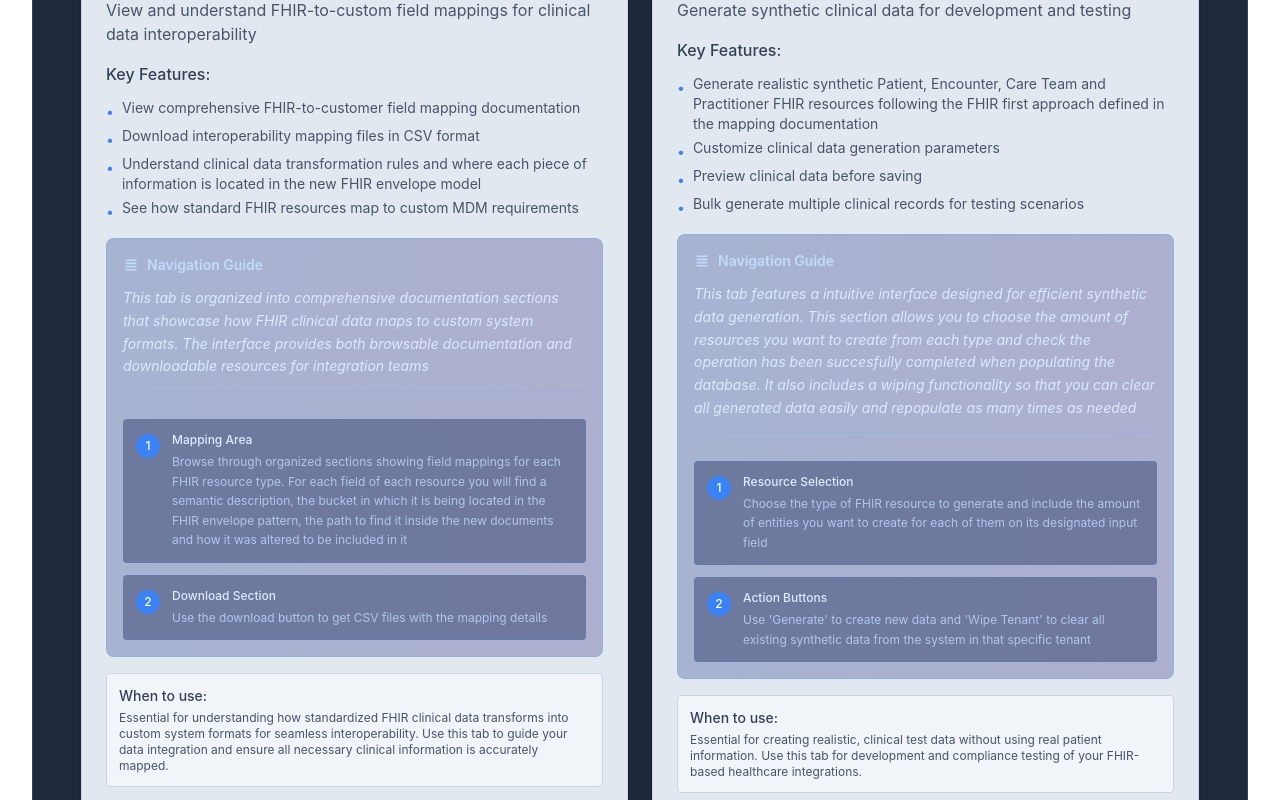
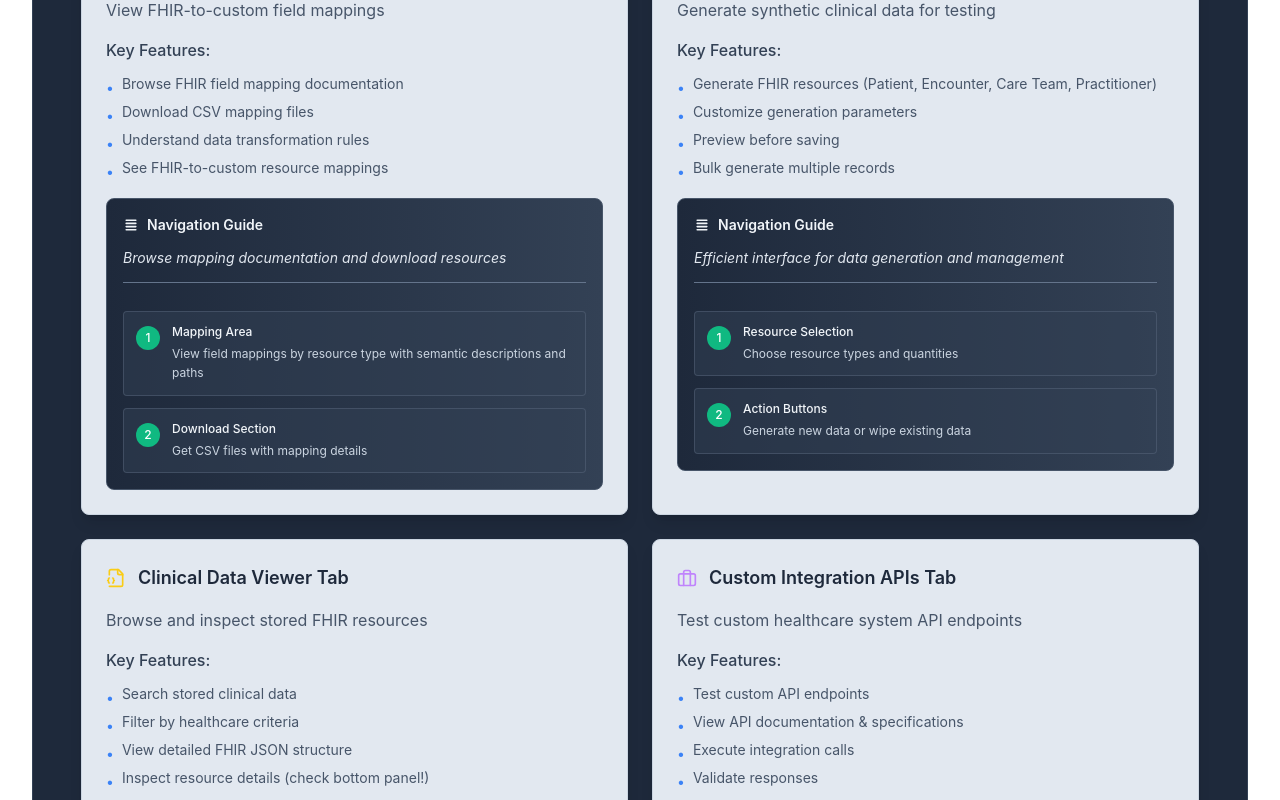
Before and after one commit to mongodb-industry-solutions/hybrid-fhir-odl, a Next.js app in the folder frontend/: page / in a window 1280 px wide. Shown: the part 1460-2260 px from the top of the page. Built offline with nearby package versions, Linux system fonts and the light colour scheme.

Commit message:
Improve Explanation tab readability and reduce information

```diff
--- a/frontend/components/views/ExplanationTab.jsx
+++ b/frontend/components/views/ExplanationTab.jsx
@@ -87,76 +87,78 @@ const ExplanationTab = () => {
     {
       icon: <GitCompare className="text-blue-400" size={20} />,
       title: "FHIR Mappings Tab",
-      description: "View and understand FHIR-to-custom field mappings for clinical data interoperability",
+      description: "View FHIR-to-custom field mappings",
       features: [
-        "View comprehensive FHIR-to-customer field mapping documentation",
-        "Download interoperability mapping files in CSV format",
-        "Understand clinical data transformation rules and where each piece of information is located in the new FHIR envelope model",
-        "See how standard FHIR resources map to custom MDM requirements"
+        "Browse FHIR field mapping documentation",
+        "Download CSV mapping files",
+        "Understand data transformation rules",
+        "See FHIR-to-custom resource mappings"
       ],
-      usage: "Essential for understanding how standardized FHIR clinical data transforms into custom system formats for seamless interoperability. Use this tab to guide your data integration and ensure all necessary clinical information is accurately mapped.",
-      navigationGuide: "This tab is organized into comprehensive documentation sections that showcase how FHIR clinical data maps to custom system formats. The interface provides both browsable documentation and downloadable resources for integration teams. **Mapping Area**: Browse through organized sections showing field mappings for each FHIR resource type. For each field of each resource you will find a semantic description, the bucket in which it is being located in the FHIR envelope pattern, the path to find it inside the new documents and how it was altered to be included in it. **Download Section**: Use the download button to get CSV files with the mapping details."},
+      usage: "Essential for understanding how FHIR data transforms to custom formats. Guide your integration and ensure accurate mapping.",
+      navigationGuide: "Browse mapping documentation and download resources. **Mapping Area**: View field mappings by resource type with semantic descriptions and paths. **Download Section**: Get CSV files with mapping details."},
     {
       icon: <Beaker className="text-green-400" size={20} />,
       title: "Synthetic Clinical Data Tab",
-      description: "Generate synthetic clinical data for development and testing",
+      description: "Generate synthetic clinical data for testing",
       features: [
-        "Generate realistic synthetic Patient, Encounter, Care Team and Practitioner FHIR resources following the FHIR first approach defined in the mapping documentation",
-        "Customize clinical data generation parameters",
-        "Preview clinical data before saving",
-        "Bulk generate multiple clinical records for testing scenarios"
+        "Generate FHIR resources (Patient, Encounter, Care Team, Practitioner)",
+        "Customize generation parameters",
+        "Preview before saving",
+        "Bulk generate multiple records"
       ],
-      usage: "Essential for creating realistic, clinical test data without using real patient information. Use this tab for development and compliance testing of your FHIR-based healthcare integrations.",
-      navigationGuide: "This tab features a intuitive interface designed for efficient synthetic data generation. This section allows you to choose the amount of resources you want to create from each type and check the operation has been succesfully completed when populating the database. It also includes a wiping functionality so that you can clear all generated data easily and repopulate as many times as needed. **Resource Selection**: Choose the type of FHIR resource to generate and include the amount of entities you want to create for each of them on its designated input field. **Action Buttons**: Use 'Generate' to create new data and 'Wipe Tenant' to clear all existing synthetic data from the system in that specific tenant."
+      usage: "Create realistic test data without real patient information. Perfect for development and compliance testing.",
+      navigationGuide: "Efficient interface for data generation and management. **Resource Selection**: Choose resource types and quantities. **Action Buttons**: Generate new data or wipe existing data."
     },
     {
       icon: <FileJson2 className="text-yellow-400" size={20} />,
       title: "Clinical Data Viewer Tab",
-      description: "Browse and inspect FHIR clinical resources stored in your healthcare data repository",
+      description: "Browse and inspect stored FHIR resources",
       features: [
-        "Search through all the synthetic clinical data resources that have been created and stored",
-        "Filter clinical data by various healthcare criteria",
-        "View detailed FHIR JSON structure and clinical elements of each resource once you click the Open button. Make sure to check the bottom part of the tab to see all resource details!",
+        "Search stored clinical data",
+        "Filter by healthcare criteria",
+        "View detailed FHIR JSON structure",
+        "Inspect resource details (check bottom panel!)"
       ],
-      usage: "Critical for examining stored clinical data, validating FHIR resource integrity, and monitoring your healthcare data quality. Use this tab to ensure your FHIR resources are correctly formatted and contain the expected clinical information.",
-      navigationGuide: "This tab uses a layered approach with search controls at the top, a scrollable resource list on the left top corner, and an expandable detail panel at the bottom. This design allows efficient browsing through large datasets while providing detailed inspection capabilities. **Search & Filter Bar**: Use the top section to search and filter resources by local ID, Case Number, or other criteria. **Resource List**: Browse through the top left section showing all available resources from which to search (Patients,Practitioners ... ). **Detailed View**: Click the 'Open' button on any resource to expand the bottom panel. **Bottom Panel**: Scroll down to see complete resource details in both formatted and JSON views."
+      usage: "Examine stored data, validate FHIR integrity, and monitor data quality. Ensure resources are correctly formatted.",
+      navigationGuide: "Layered browsing with search, list, and detail views. **Search & Filter**: Top section for ID/criteria filtering. **Resource List**: Browse available resources. **Detail View**: Click 'Open' to expand bottom panel with complete resource details."
     },
     {
       icon: <Briefcase className="text-purple-400" size={20} />,
       title: "Custom Integration APIs Tab",
-      description: "Test and interact with custom healthcare system API endpoints using clinical parameters",
+      description: "Test custom healthcare system API endpoints",
       features: [
-        "Test custom system API endpoints with clinical parameters",
-        "View custom API documentation and healthcare specifications",
-        "Execute real integration calls and validate responses"
+        "Test custom API endpoints",
+        "View API documentation & specifications",
+        "Execute integration calls",
+        "Validate responses"
       ],
-      usage: "Essential for testing FHIR-to-custom integrations and ensuring clinical data flows correctly between modern FHIR systems and existing healthcare infrastructure.",
-      navigationGuide: "This tab provides a comprehensive API testing environment with dual functionality - both interactive testing and detailed documentation. The interface splits into distinct sections for efficient workflow between testing endpoints and referencing specifications. **API Tester Section**: Use the main panel to select the specific endpoint and the method (POST or GET) to use. **Documentation Tab**: Switch to the documentation tab for detailed API specifications and examples. This section will be very valuable when trying to understand how each endpoint works. **Parameter Forms**: Fill in required fields with clinical data to test different scenarios.If you don't have an specific resource in mind, try our 'Load Preset' functionality, which will allow you to do a quick search based on preset parameters. Then, use the 'Execute Request' button to send your request and get the results. **Response Panel**: Check the bottom part of the tab for API responses and validation results."
+      usage: "Test FHIR-to-custom integrations and ensure data flows correctly between systems.",
+      navigationGuide: "Dual testing and documentation environment. **API Tester**: Select endpoints and methods. **Documentation**: View API specs and examples. **Parameter Forms**: Fill fields or use 'Load Preset'. **Response Panel**: View API results."
     },
     {
       icon: <ServerCog className="text-indigo-400" size={20} />,
       title: "FHIR Clinical API Tab",
-      description: "Direct interface to test FHIR clinical API endpoints",
+      description: "Test FHIR clinical API endpoints",
       features: [
-        "Execute standard FHIR API operations (GET, POST, PUT, DELETE)",
-        "Test clinical resource creation, updates, and search queries",
-        "Real-time clinical API response inspection and validation"
+        "Execute FHIR operations (GET, POST, PUT, DELETE)",
+        "Test resource creation, updates, and searches",
+        "Real-time API response inspection"
       ],
-      usage: "Your primary tool for testing FHIR clinical operations and ensuring your healthcare data management is aligned with the standards.",
-      navigationGuide: "This tab follows a structured workflow approach for FHIR API testing, guiding you from operation selection through execution to results analysis. Each section builds upon the previous one to ensure comprehensive API validation. **FHIR Search Selector**: Choose between accelerated and canonical search for your next query. **Resource Configuration**: Select FHIR resource type to search for from the dropdown on the right. **Sample Filtering Section**: If you don't want to fill in all the filters and parameters for a query, feel free to try any of the preset filtering examples we share. These are divided by query type (basic, demographic, combined, etc.). **Search Parameter Section**: If, on the other hand, you want full control over your search parameters, use the form fields provided to specify every constraint you can think of. **Execute & Results**: Use the 'Execute' button and view responses in the results panel below.This results panel will show you the complete MongoDB pipeline based on your query parameters as well as the JSON response returned by the API."
+      usage: "Primary tool for testing FHIR operations and ensuring data management aligns with standards.",
+      navigationGuide: "Structured workflow for comprehensive FHIR testing. **Search Selector**: Choose search type. **Resource Config**: Select resource type. **Sample Filtering**: Use preset examples. **Custom Parameters**: Full control over search constraints. **Execute & Results**: View responses and MongoDB pipeline."
     },
     {
       icon: <Book className="text-orange-400" size={20} />,
       title: "Healthcare API Documentation Tab",
-      description: "Comprehensive documentation for FHIR and healthcare integration APIs",
+      description: "Reference documentation for APIs",
       features: [
-        "Complete FHIR API and custom endpoint reference documentation",
-        "Interactive healthcare API exploration",
-        "Clinical integration code examples and patterns",
-        "Healthcare security and authorization guides"
+        "FHIR API and custom endpoint reference",
+        "Interactive API exploration",
+        "Integration code examples",
+        "Security and authorization guides"
       ],
-      usage: "Your comprehensive reference for understanding FHIR endpoints, clinical data parameters, and healthcare interoperability patterns.",
-      navigationGuide: "This tab features a comprehensive documentation system with hierarchical navigation, interactive examples, and integrated testing capabilities. The layout maximizes both browsing efficiency and hands-on learning through embedded tools. **Documentation Tiles**: Choose from the 3 available documentation tiles, each of them targeting one of the main API implemented in this platform. **Documentation Content**: Click the 'View Docs' button and read a extremely detailed documentation with examples in the main content section. **Interactive Examples**: In the bottom part of these documentation files, you will be able to try live API calls directly from the documentation using embedded testing tools. **Search Function**: Use the search bar inside the specific documentation to quickly find endpoints or topics."
+      usage: "Comprehensive reference for FHIR endpoints, parameters, and interoperability patterns.",
+      navigationGuide: "Documentation system with navigation and interactive examples. **Documentation Tiles**: Choose from 3 main API tiles. **Content**: Click 'View Docs' for detailed documentation. **Interactive Examples**: Try live API calls from documentation. **Search**: Find endpoints or topics quickly."
     }
   ];
 
@@ -299,8 +301,8 @@ const ExplanationTab = () => {
               </div>
 
               {tab.navigationGuide && (
-                <div className="mt-4 p-4 bg-gradient-to-r from-blue-900/30 to-indigo-900/30 rounded-lg border border-blue-400/30">
-                  <h4 className="font-semibold text-blue-200 text-sm mb-3 flex items-center gap-2">
+                <div className="mt-4 p-4 bg-gradient-to-r from-slate-800 to-slate-700 rounded-lg border border-slate-600">
+                  <h4 className="font-semibold text-slate-100 text-sm mb-3 flex items-center gap-2">
                     <svg className="w-4 h-4" fill="currentColor" viewBox="0 0 20 20">
                       <path fillRule="evenodd" d="M3 4a1 1 0 011-1h12a1 1 0 110 2H4a1 1 0 01-1-1zm0 4a1 1 0 011-1h12a1 1 0 110 2H4a1 1 0 01-1-1zm0 4a1 1 0 011-1h12a1 1 0 110 2H4a1 1 0 01-1-1zm0 4a1 1 0 011-1h12a1 1 0 110 2H4a1 1 0 01-1-1z" clipRule="evenodd" />
                     </svg>
@@ -315,8 +317,8 @@ const ExplanationTab = () => {
                       return (
                         <>
                           {/* Initial Description */}
-                          <div className="mb-4 pb-3 border-b border-blue-400/20">
-                            <p className="text-sm text-blue-100 leading-relaxed italic">{initialDescription}</p>
+                          <div className="mb-4 pb-3 border-b border-slate-500">
+                            <p className="text-sm text-slate-200 leading-relaxed italic">{initialDescription}</p>
                           </div>
 
                           {/* Numbered Steps */}
@@ -324,13 +326,13 @@ const ExplanationTab = () => {
                             const [title, ...contentParts] = section.split('**: ');
                             const content = contentParts.join('**: ').replace(/\.$/, '');
                             return (
-                              <div key={idx} className="flex items-start gap-3 bg-blue-950/40 rounded p-3 border border-blue-500/20">
-                                <div className="flex-shrink-0 w-6 h-6 bg-blue-500 text-white rounded-full flex items-center justify-center text-xs font-medium mt-0.5">
+                              <div key={idx} className="flex items-start gap-3 bg-slate-700/50 rounded p-3 border border-slate-500/40">
+                                <div className="flex-shrink-0 w-6 h-6 bg-emerald-500 text-white rounded-full flex items-center justify-center text-xs font-medium mt-0.5">
                                   {idx + 1}
                                 </div>
                                 <div>
-                                  <h5 className="font-medium text-blue-100 text-xs mb-1">{title}</h5>
-                                  <p className="text-xs text-blue-200/80 leading-relaxed">{content}</p>
+                                  <h5 className="font-medium text-slate-100 text-xs mb-1">{title}</h5>
+                                  <p className="text-xs text-slate-300 leading-relaxed">{content}</p>
                                 </div>
                               </div>
                             );
@@ -341,11 +343,6 @@ const ExplanationTab = () => {
                   </div>
                 </div>
               )}
-
-              <div className="mt-4 p-3 bg-slate-100 rounded border border-slate-300">
-                <h4 className="font-medium text-slate-700 text-sm mb-1">When to use:</h4>
-                <p className="text-xs text-slate-600">{tab.usage}</p>
-              </div>
             </div>
           ))}
         </div>
```
